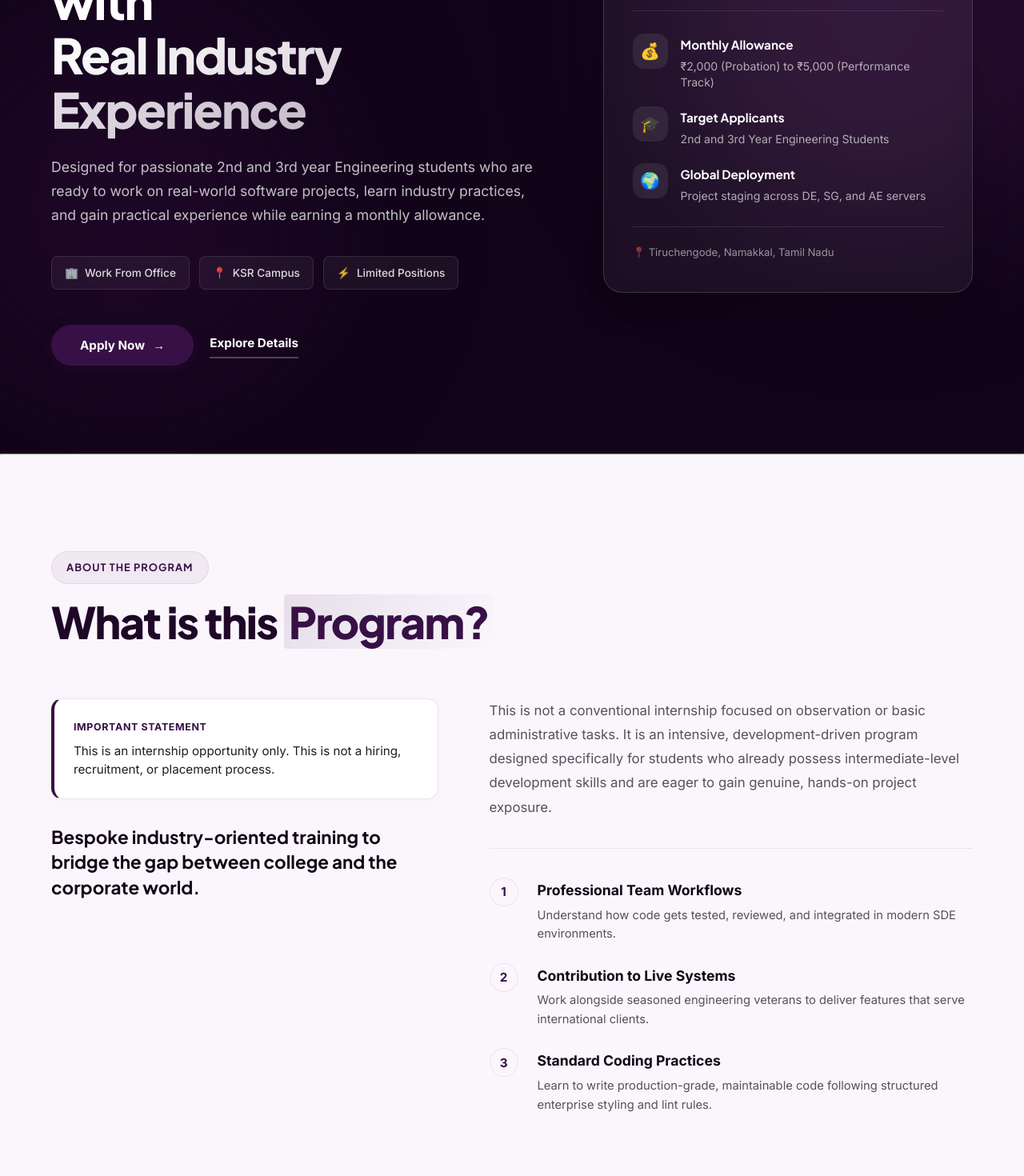
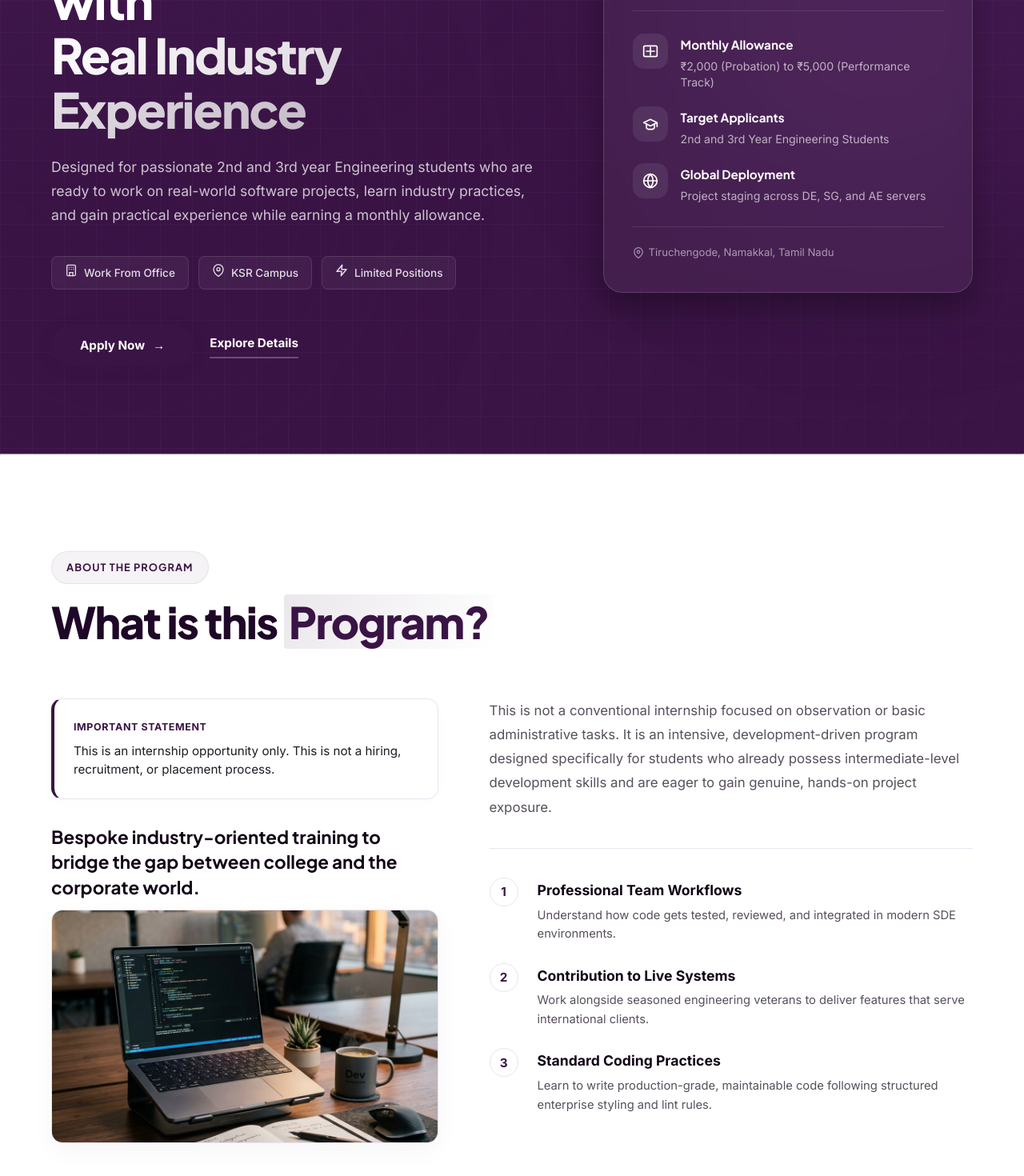
Before and after one commit to kavinrajm-PY/July-2026-Internship-Website, a React (Vite) app: page / in a window 1280 px wide. Shown: the part 320-1790 px from the top of the page at 80% size. Built offline with nearby package versions, Linux system fonts and the light colour scheme.

Commit message:
third commit

```diff
--- a/src/components/About.jsx
+++ b/src/components/About.jsx
@@ -32,6 +32,10 @@ export default function About() {
             <h3 className="about-subtitle-tech">
               Bespoke industry-oriented training to bridge the gap between college and the corporate world.
             </h3>
+
+            <div className="about-image-wrapper">
+              <img src="/about-coding.png" alt="Professional Software Developer Workspace" className="about-tech-image" />
+            </div>
           </div>
 
           {/* Right Column: Detailed Explanation */}
--- a/src/components/ApplicationForm.jsx
+++ b/src/components/ApplicationForm.jsx
@@ -473,7 +473,9 @@ export default function ApplicationForm({ onBack }) {
                       style={{ display: 'none' }}
                     />
                     <label htmlFor="resume" className="file-upload-label-box">
-                      <span className="upload-icon">📄</span>
+                      <span className="upload-icon">
+                        <svg width="24" height="24" viewBox="0 0 24 24" fill="none" stroke="currentColor" strokeWidth="2" strokeLinecap="round" strokeLinejoin="round"><path d="M14 2H6a2 2 0 0 0-2 2v16a2 2 0 0 0 2 2h12a2 2 0 0 0 2-2V8z"></path><polyline points="14 2 14 8 20 8"></polyline><line x1="16" y1="13" x2="8" y2="13"></line><line x1="16" y1="17" x2="8" y2="17"></line><polyline points="10 9 9 9 8 9"></polyline></svg>
+                      </span>
                       <span className="upload-text">
                         {formData.resumeFile ? formData.resumeFile.name : 'Click to Upload Resume (PDF)'}
                       </span>
--- a/src/components/GlobalExposure.jsx
+++ b/src/components/GlobalExposure.jsx
@@ -2,10 +2,10 @@ import React from 'react';
 import { useScrollReveal, useStaggerReveal } from '../hooks/useScrollReveal';
 
 const countries = [
-  { flag: '🇩🇪', name: 'Germany', code: 'DE / EU' },
-  { flag: '🇸🇬', name: 'Singapore', code: 'SG / APAC' },
-  { flag: '🇦🇪', name: 'Dubai', code: 'AE / ME' },
-  { flag: '🇮🇳', name: 'India', code: 'IN / SA' },
+  { codeShort: 'DE', name: 'Germany', code: 'DE / EU' },
+  { codeShort: 'SG', name: 'Singapore', code: 'SG / APAC' },
+  { codeShort: 'AE', name: 'Dubai', code: 'AE / ME' },
+  { codeShort: 'IN', name: 'India', code: 'IN / SA' },
 ];
 
 export default function GlobalExposure() {
@@ -28,7 +28,7 @@ export default function GlobalExposure() {
         <div ref={gridRef} className="global-redesign-grid">
           {countries.map((country, i) => (
             <div key={i} className="global-country-row stagger-item">
-              <span className="global-flag-icon">{country.flag}</span>
+              <span className="global-flag-badge">{country.codeShort}</span>
               <div className="global-country-details">
                 <div className="global-country-name">{country.name}</div>
                 <div className="global-country-code">{country.code}</div>
--- a/src/components/Hero.jsx
+++ b/src/components/Hero.jsx
@@ -28,15 +28,21 @@ export default function Hero({ onApply }) {
 
           <div className="hero-meta-features">
             <div className="meta-feature-pill">
-              <span className="meta-icon">🏢</span>
+              <span className="meta-icon">
+                <svg width="16" height="16" viewBox="0 0 24 24" fill="none" stroke="currentColor" strokeWidth="2" strokeLinecap="round" strokeLinejoin="round"><rect x="4" y="2" width="16" height="20" rx="2" ry="2"></rect><line x1="9" y1="22" x2="9" y2="16"></line><line x1="15" y1="22" x2="15" y2="16"></line><line x1="9" y1="16" x2="15" y2="16"></line><path d="M8 6h.01"></path><path d="M16 6h.01"></path><path d="M8 10h.01"></path><path d="M16 10h.01"></path><path d="M12 6h.01"></path><path d="M12 10h.01"></path></svg>
+              </span>
               <span>Work From Office</span>
             </div>
             <div className="meta-feature-pill">
-              <span className="meta-icon">📍</span>
+              <span className="meta-icon">
+                <svg width="16" height="16" viewBox="0 0 24 24" fill="none" stroke="currentColor" strokeWidth="2" strokeLinecap="round" strokeLinejoin="round"><path d="M21 10c0 7-9 13-9 13s-9-6-9-13a9 9 0 0 1 18 0z"></path><circle cx="12" cy="10" r="3"></circle></svg>
+              </span>
               <span>KSR Campus</span>
             </div>
             <div className="meta-feature-pill">
-              <span className="meta-icon">⚡</span>
+              <span className="meta-icon">
+                <svg width="16" height="16" viewBox="0 0 24 24" fill="none" stroke="currentColor" strokeWidth="2.2" strokeLinecap="round" strokeLinejoin="round"><polygon points="13 2 3 14 12 14 11 22 21 10 12 10 13 2"></polygon></svg>
+              </span>
               <span>Limited Positions</span>
             </div>
           </div>
@@ -61,7 +67,9 @@ export default function Hero({ onApply }) {
 
             <div className="program-metrics-container">
               <div className="metric-row-item">
-                <span className="metric-icon-box">💰</span>
+                <span className="metric-icon-box">
+                  <svg width="20" height="20" viewBox="0 0 24 24" fill="none" stroke="currentColor" strokeWidth="2" strokeLinecap="round" strokeLinejoin="round"><rect x="2" y="4" width="20" height="16" rx="2" ry="2"></rect><line x1="12" y1="18" x2="12" y2="6"></line><line x1="6" y1="12" x2="18" y2="12"></line></svg>
+                </span>
                 <div>
                   <h3 className="metric-title-text">Monthly Allowance</h3>
                   <p className="metric-detail-text">₹2,000 (Probation) to ₹5,000 (Performance Track)</p>
@@ -69,7 +77,9 @@ export default function Hero({ onApply }) {
               </div>
 
               <div className="metric-row-item">
-                <span className="metric-icon-box">🎓</span>
+                <span className="metric-icon-box">
+                  <svg width="20" height="20" viewBox="0 0 24 24" fill="none" stroke="currentColor" strokeWidth="2" strokeLinecap="round" strokeLinejoin="round"><path d="M22 10v6M2 10l10-5 10 5-10 5z"></path><path d="M6 12v5c0 2 2 3 6 3s6-1 6-3v-5"></path></svg>
+                </span>
                 <div>
                   <h3 className="metric-title-text">Target Applicants</h3>
                   <p className="metric-detail-text">2nd and 3rd Year Engineering Students</p>
@@ -77,7 +87,9 @@ export default function Hero({ onApply }) {
               </div>
 
               <div className="metric-row-item">
-                <span className="metric-icon-box">🌍</span>
+                <span className="metric-icon-box">
+                  <svg width="20" height="20" viewBox="0 0 24 24" fill="none" stroke="currentColor" strokeWidth="2" strokeLinecap="round" strokeLinejoin="round"><circle cx="12" cy="12" r="10"></circle><line x1="2" y1="12" x2="22" y2="12"></line><path d="M12 2a15.3 15.3 0 0 1 4 10 15.3 15.3 0 0 1-4 10 15.3 15.3 0 0 1-4-10 15.3 15.3 0 0 1 4-10z"></path></svg>
+                </span>
                 <div>
                   <h3 className="metric-title-text">Global Deployment</h3>
                   <p className="metric-detail-text">Project staging across DE, SG, and AE servers</p>
@@ -86,7 +98,10 @@ export default function Hero({ onApply }) {
             </div>
 
             <div className="program-card-footer">
-              <span className="footer-small-notice">📍 Tiruchengode, Namakkal, Tamil Nadu</span>
+              <span className="footer-small-notice">
+                <svg width="14" height="14" viewBox="0 0 24 24" fill="none" stroke="currentColor" strokeWidth="2" strokeLinecap="round" strokeLinejoin="round" style={{ marginRight: '6px', verticalAlign: 'middle' }}><path d="M21 10c0 7-9 13-9 13s-9-6-9-13a9 9 0 0 1 18 0z"></path><circle cx="12" cy="10" r="3"></circle></svg>
+                Tiruchengode, Namakkal, Tamil Nadu
+              </span>
             </div>
           </div>
         </div>
--- a/src/components/OfficeLocation.jsx
+++ b/src/components/OfficeLocation.jsx
@@ -16,7 +16,9 @@ export default function OfficeLocation() {
 
           <div className="hq-details-card">
             <div className="hq-card-top">
-              <span className="hq-marker-icon">📍</span>
+              <span className="hq-marker-icon">
+                <svg width="20" height="20" viewBox="0 0 24 24" fill="none" stroke="currentColor" strokeWidth="2" strokeLinecap="round" strokeLinejoin="round" className="hq-marker-svg"><path d="M21 10c0 7-9 13-9 13s-9-6-9-13a9 9 0 0 1 18 0z"></path><circle cx="12" cy="10" r="3"></circle></svg>
+              </span>
               <div>
                 <h3 className="hq-company-title">Praskla Technology</h3>
                 <p className="hq-address-line">
--- a/src/index.css
+++ b/src/index.css
@@ -6,10 +6,10 @@
 
 :root {
   /* Color Tokens */
-  --color-brand: #371045;
+  --color-brand: #3A1445;
   --color-brand-light: #5A276B;
   --color-brand-dark: #1F0727;
-  --color-brand-glow: rgba(55, 16, 69, 0.15);
+  --color-brand-glow: rgba(58, 20, 69, 0.15);
 
   --color-gray: #8F8F8F;
   --color-gray-light: #EBE3F0;
@@ -17,9 +17,9 @@
 
   /* Section Background Tones */
   --color-bg-light: #FFFFFF;
-  --color-bg-alt: #FAF6FC;
-  --color-bg-dark: #120419;
-  --color-bg-footer: #0B010F;
+  --color-bg-alt: #FFFFFF;
+  --color-bg-dark: var(--color-brand);
+  --color-bg-footer: var(--color-brand);
 
   /* Typography */
   --font-display: 'Plus Jakarta Sans', system-ui, sans-serif;
@@ -37,9 +37,9 @@
   --radius-full: 9999px;
 
   /* Shadows */
-  --shadow-sm: 0 4px 16px rgba(55, 16, 69, 0.02);
-  --shadow-md: 0 10px 30px rgba(55, 16, 69, 0.04);
-  --shadow-lg: 0 24px 60px rgba(55, 16, 69, 0.08);
+  --shadow-sm: 0 4px 16px rgba(58, 20, 69, 0.02);
+  --shadow-md: 0 10px 30px rgba(58, 20, 69, 0.04);
+  --shadow-lg: 0 24px 60px rgba(58, 20, 69, 0.08);
 
   /* Transitions */
   --transition-fast: 0.2s cubic-bezier(0.16, 1, 0.3, 1);
@@ -75,7 +75,8 @@ a {
   color: inherit;
 }
 
-ul, ol {
+ul,
+ol {
   list-style: none;
 }
 
@@ -118,8 +119,8 @@ ul, ol {
   text-transform: uppercase;
   margin-bottom: 16px;
   padding: 8px 18px;
-  background: rgba(55, 16, 69, 0.05);
-  border: 1px solid rgba(55, 16, 69, 0.08);
+  background: rgba(58, 20, 69, 0.05);
+  border: 1px solid rgba(58, 20, 69, 0.08);
   border-radius: var(--radius-full);
 }
 
@@ -134,7 +135,7 @@ ul, ol {
 
 .text-highlight-accent {
   color: var(--color-brand);
-  background: linear-gradient(120deg, rgba(55, 16, 69, 0.1) 0%, rgba(55, 16, 69, 0) 100%);
+  background: linear-gradient(120deg, rgba(58, 20, 69, 0.1) 0%, rgba(58, 20, 69, 0) 100%);
   padding: 0 6px;
   border-radius: 4px;
 }
@@ -267,7 +268,7 @@ ul, ol {
   background: var(--color-brand);
   border-color: var(--color-brand);
   color: #FFFFFF;
-  box-shadow: 0 4px 12px rgba(55, 16, 69, 0.15);
+  box-shadow: 0 4px 12px rgba(58, 20, 69, 0.15);
 }
 
 .navbar.scrolled .navbar-cta:hover {
@@ -308,6 +309,12 @@ ul, ol {
 .hero-section {
   min-height: 100vh;
   background-color: var(--color-bg-dark);
+  background-image:
+    radial-gradient(at 0% 0%, rgba(90, 39, 107, 0.3) 0px, transparent 50%),
+    radial-gradient(at 100% 100%, rgba(58, 20, 69, 0.7) 0px, transparent 50%),
+    linear-gradient(rgba(255, 255, 255, 0.03) 1px, transparent 1px),
+    linear-gradient(90deg, rgba(255, 255, 255, 0.03) 1px, transparent 1px);
+  background-size: 100% 100%, 100% 100%, 40px 40px, 40px 40px;
   color: #FFFFFF;
   display: flex;
   align-items: center;
@@ -436,13 +443,13 @@ ul, ol {
   border-radius: var(--radius-full);
   cursor: pointer;
   transition: all var(--transition-fast);
-  box-shadow: 0 4px 16px rgba(55, 16, 69, 0.3);
+  box-shadow: 0 4px 16px rgba(58, 20, 69, 0.3);
 }
 
 .btn-brand-primary:hover {
   background-color: var(--color-brand-light);
   transform: translateY(-2px);
-  box-shadow: 0 8px 24px rgba(55, 16, 69, 0.45);
+  box-shadow: 0 8px 24px rgba(58, 20, 69, 0.45);
 }
 
 .btn-brand-primary.inverted-color {
@@ -601,6 +608,28 @@ ul, ol {
   color: #120516;
 }
 
+.about-image-wrapper {
+  margin-top: -20px;
+  border-radius: var(--radius-md);
+  overflow: hidden;
+  box-shadow: var(--shadow-md);
+  border: 1px solid var(--color-gray-light);
+  transition: all var(--transition-fast);
+}
+
+.about-image-wrapper:hover {
+  transform: translateY(-4px);
+  box-shadow: var(--shadow-lg);
+  border-color: var(--color-brand);
+}
+
+.about-tech-image {
+  width: 100%;
+  height: 290px;
+  object-fit: cover;
+  display: block;
+}
+
 .about-right-col {
   display: flex;
   flex-direction: column;
@@ -742,7 +771,7 @@ ul, ol {
   font-weight: 700;
   text-transform: uppercase;
   color: var(--color-brand);
-  background-color: rgba(55, 16, 69, 0.06);
+  background-color: rgba(58, 20, 69, 0.06);
   padding: 4px 10px;
   border-radius: var(--radius-sm);
 }
@@ -819,7 +848,7 @@ ul, ol {
   font-size: 0.82rem;
   font-weight: 700;
   color: var(--color-brand);
-  background-color: rgba(55, 16, 69, 0.05);
+  background-color: rgba(58, 20, 69, 0.05);
   padding: 4px 10px;
   border-radius: var(--radius-sm);
 }
@@ -865,8 +894,19 @@ ul, ol {
   box-shadow: var(--shadow-card-hover);
 }
 
-.global-flag-icon {
-  font-size: 2.2rem;
+.global-flag-badge {
+  display: flex;
+  align-items: center;
+  justify-content: center;
+  width: 48px;
+  height: 48px;
+  border-radius: 50%;
+  font-weight: 700;
+  font-size: 0.95rem;
+  color: var(--color-brand);
+  background-color: rgba(58, 20, 69, 0.05);
+  border: 1px solid rgba(58, 20, 69, 0.12);
+  flex-shrink: 0;
 }
 
 .global-country-name {
@@ -951,7 +991,7 @@ ul, ol {
   border-radius: 50%;
   background-color: var(--color-brand);
   border: 2px solid #FFFFFF;
-  box-shadow: 0 0 0 3px rgba(55, 16, 69, 0.15);
+  box-shadow: 0 0 0 3px rgba(58, 20, 69, 0.15);
 }
 
 .roadmap-meta-column {
@@ -1250,8 +1290,13 @@ ul, ol {
   letter-spacing: 0.05em;
 }
 
-.leave-status-title.allowed { color: #2b8a3e; }
-.leave-status-title.rejected { color: #c92a2a; }
+.leave-status-title.allowed {
+  color: #2b8a3e;
+}
+
+.leave-status-title.rejected {
+  color: #c92a2a;
+}
 
 .leave-status-tags-container {
   display: flex;
@@ -1507,7 +1552,7 @@ ul, ol {
 
 .highlight-text-accent-small {
   color: var(--color-brand);
-  background: linear-gradient(120deg, rgba(55, 16, 69, 0.08) 0%, rgba(55, 16, 69, 0) 100%);
+  background: linear-gradient(120deg, rgba(58, 20, 69, 0.08) 0%, rgba(58, 20, 69, 0) 100%);
   padding: 0 4px;
   border-radius: 4px;
 }
@@ -1532,10 +1577,12 @@ ul, ol {
     padding: 40px 24px;
     gap: 28px;
   }
+
   .final-cta-content {
     align-items: center;
     text-align: center;
   }
+
   .final-cta-action-container {
     justify-content: center;
   }
@@ -1546,6 +1593,10 @@ ul, ol {
    ============================================ */
 .main-footer {
   background-color: var(--color-bg-footer);
+  /* background-image:
+    linear-gradient(rgba(255, 255, 255, 0.02) 1px, transparent 1px),
+    linear-gradient(90deg, rgba(255, 255, 255, 0.02) 1px, transparent 1px); */
+  background-size: 45px 45px;
   color: #FFFFFF;
   padding: 80px 0 40px;
   position: relative;
@@ -1798,7 +1849,7 @@ ul, ol {
   background-color: var(--color-brand);
   border-color: var(--color-brand);
   color: #FFFFFF;
-  box-shadow: 0 2px 8px rgba(55, 16, 69, 0.2);
+  box-shadow: 0 2px 8px rgba(58, 20, 69, 0.2);
 }
 
 .step-line {
@@ -1866,7 +1917,7 @@ ul, ol {
 .form-group textarea:focus {
   outline: none;
   border-color: var(--color-brand);
-  box-shadow: 0 0 0 4px rgba(55, 16, 69, 0.08);
+  box-shadow: 0 0 0 4px rgba(58, 20, 69, 0.08);
 }
 
 .form-group input.error-input,
@@ -1950,9 +2001,9 @@ ul, ol {
   align-items: center;
   justify-content: center;
   padding: 36px 20px;
-  border: 2px dashed rgba(55, 16, 69, 0.2);
+  border: 2px dashed rgba(58, 20, 69, 0.2);
   border-radius: var(--radius-md);
-  background: rgba(55, 16, 69, 0.02);
+  background: rgba(58, 20, 69, 0.02);
   cursor: pointer;
   transition: all var(--transition-fast);
   text-align: center;
@@ -1960,7 +2011,7 @@ ul, ol {
 
 .file-upload-label-box:hover {
   border-color: var(--color-brand);
-  background: rgba(55, 16, 69, 0.04);
+  background: rgba(58, 20, 69, 0.04);
 }
 
 .upload-icon {
@@ -2017,7 +2068,7 @@ ul, ol {
 .success-icon-wrapper {
   width: 72px;
   height: 72px;
-  background: rgba(55, 16, 69, 0.08);
+  background: rgba(58, 20, 69, 0.08);
   border-radius: 50%;
   display: flex;
   align-items: center;
@@ -2027,7 +2078,7 @@ ul, ol {
   color: var(--color-brand);
   margin: 0 auto 24px;
   border: 2px solid var(--color-brand);
-  box-shadow: 0 4px 12px rgba(55, 16, 69, 0.1);
+  box-shadow: 0 4px 12px rgba(58, 20, 69, 0.1);
 }
 
 .success-message {
@@ -2061,21 +2112,45 @@ ul, ol {
 
 /* Floating Animations */
 @keyframes floatSlow-1 {
-  0% { transform: translateY(0px) rotate(0deg); }
-  50% { transform: translateY(-20px) rotate(15deg); }
-  100% { transform: translateY(0px) rotate(0deg); }
+  0% {
+    transform: translateY(0px) rotate(0deg);
+  }
+
+  50% {
+    transform: translateY(-20px) rotate(15deg);
+  }
+
+  100% {
+    transform: translateY(0px) rotate(0deg);
+  }
 }
 
 @keyframes floatSlow-2 {
-  0% { transform: translateY(0px) rotate(0deg); }
-  50% { transform: translateY(25px) rotate(-10deg); }
-  100% { transform: translateY(0px) rotate(0deg); }
+  0% {
+    transform: translateY(0px) rotate(0deg);
+  }
+
+  50% {
+    transform: translateY(25px) rotate(-10deg);
+  }
+
+  100% {
+    transform: translateY(0px) rotate(0deg);
+  }
 }
 
 @keyframes floatSlow-3 {
-  0% { transform: translateY(0px) rotate(0deg); }
-  50% { transform: translateY(-30px) rotate(8deg); }
-  100% { transform: translateY(0px) rotate(0deg); }
+  0% {
+    transform: translateY(0px) rotate(0deg);
+  }
+
+  50% {
+    transform: translateY(-30px) rotate(8deg);
+  }
+
+  100% {
+    transform: translateY(0px) rotate(0deg);
+  }
 }
 
 .icon-pos-1 {
@@ -2210,7 +2285,7 @@ ul, ol {
   }
 
   .navbar-mobile-menu a:hover {
-    background: rgba(55, 16, 69, 0.04);
+    background: rgba(58, 20, 69, 0.04);
     color: var(--color-brand);
   }
 
```
Also changed, not shown: src/components/Commitment.jsx (+2 -16 lines), src/components/Footer.jsx (+9 -3 lines), public/about-coding.png (added).
